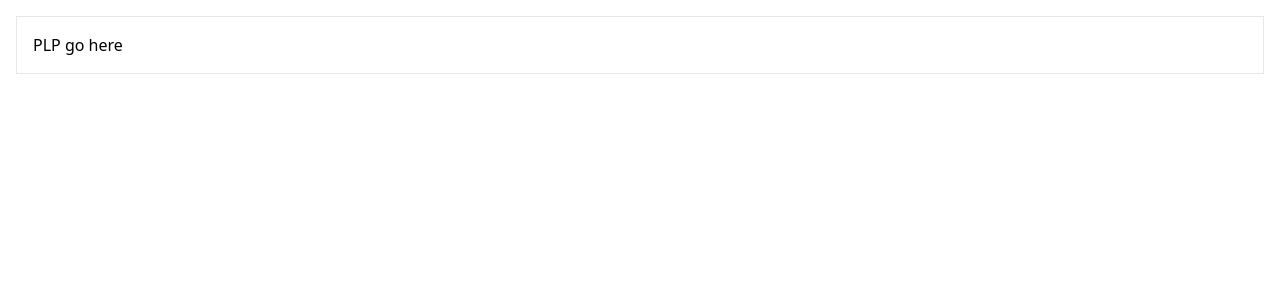
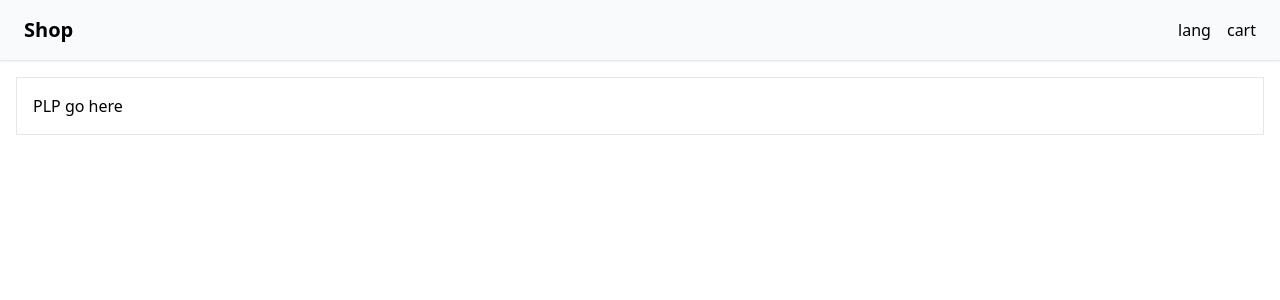
Before and after one commit to html5-ninja/test, a React (Vite) app: page / in a window 1280 px wide. Shown: the top 300 px of the page. Built offline with nearby package versions, Linux system fonts and the light colour scheme.

Commit message:
add basic header

```diff
--- a/src/App.tsx
+++ b/src/App.tsx
@@ -1,9 +1,10 @@
 import { Route, BrowserRouter as Router, Routes } from "react-router-dom";
+import Header from "./component/Header";
 
 function App() {
   return (
-    <>
     <Router basename={import.meta.env.PROD ? "/test" : "/"}>
+      <Header />
       <Routes>
         <Route
           path="/"
@@ -15,7 +16,6 @@ function App() {
         />
       </Routes>
     </Router>
-    </>
   );
 }
 
--- /dev/null
+++ b/src/component/Header/index.tsx
@@ -0,0 +1,17 @@
+import { useTranslation } from "react-i18next";
+
+const Header = () => {
+  const { t } = useTranslation();
+
+  return (
+    <header className="flex justify-between items-center px-6 py-4 border-b shadow-sm bg-slate-50 sticky top-0 z-10">
+      <h1 className="text-xl font-bold">{t("header.title", "Shop")}</h1>
+      <div className="flex gap-4">
+        <div>lang</div>
+        <div>cart</div>
+      </div>
+    </header>
+  );
+};
+
+export default Header;
--- a/src/i18n/locales/en/translation.json
+++ b/src/i18n/locales/en/translation.json
@@ -1,4 +1,7 @@
 {
+  "header": {
+    "title": "Shop"
+  },
   "productCard": {
     "sku": "SKU",
     "stock": "Stock",
--- a/src/i18n/locales/fr/translation.json
+++ b/src/i18n/locales/fr/translation.json
@@ -1,4 +1,7 @@
 {
+  "header": {
+    "title": "Boutique"
+  },
   "productCard": {
     "sku": "SKU",
     "stock": "Stock",
```
Also changed, not shown: 2 other files (tests, documents, lock files or other folders). Lines whose indentation alone changed are shown as unchanged.
